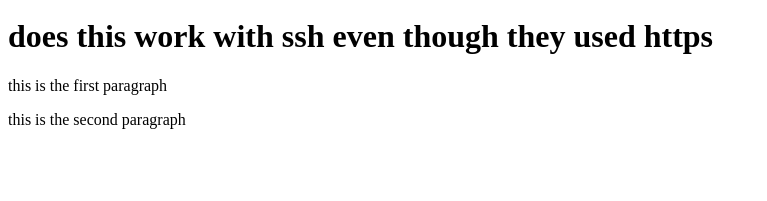
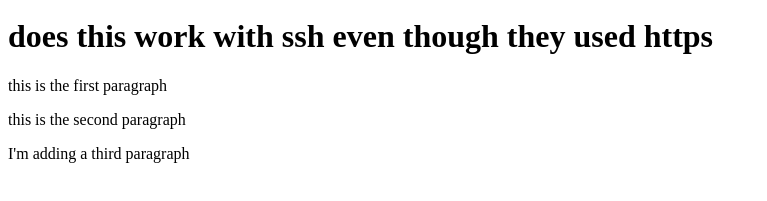
Before and after one commit to deirdrerohr/new-repo, a plain HTML site: page index.html in a window 1280 px wide. Shown: the part 47-248 px from the top of the page, without its empty margins (0-767 px from the left). Drawn offline with Linux system fonts and the light colour scheme.

Commit message:
added third paragraph

```diff
--- a/index.html
+++ b/index.html
@@ -15,4 +15,5 @@
     <h1>does this work with ssh even though they used https</h1>
     <p> this is the first paragraph</p>
     <p> this is the second paragraph</p>
+        <p> I'm adding a third paragraph</p>
 </html>
```
